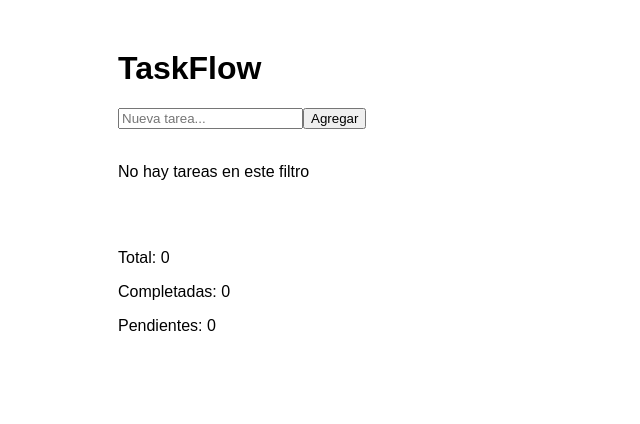
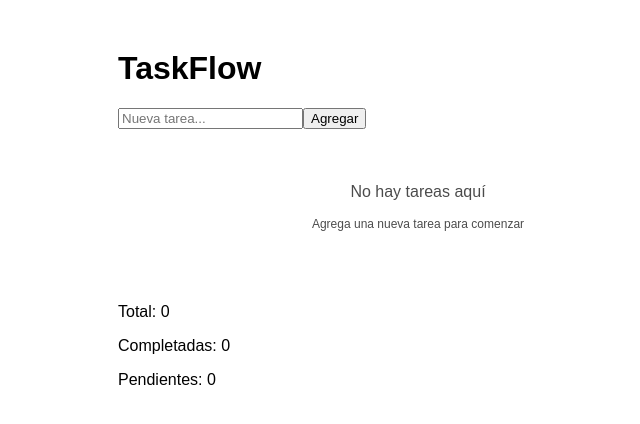
Before and after one commit to Fernando241/TaskFlow, a Vue app: page / in a window 1280 px wide. Shown: the top 424 px of the page, without its empty margins (222-862 px from the left). Built offline with nearby package versions, Linux system fonts and the light colour scheme.

Commit message:
feat: implement UI states (loading, empty, and task feedback)

```diff
--- a/src/components/tasks/TaskItem.vue
+++ b/src/components/tasks/TaskItem.vue
@@ -1,5 +1,10 @@
 <template>
-    <div class="task-item" :class="{ completed: task.completed }">
+    <div
+        class="task-item"
+        :class="{
+            completed: task.completed,
+            highlight: task.id === taskStore.lastAddedTaskId
+        }">
 
     <input
         type="checkbox"
@@ -83,4 +88,9 @@ const remove = () => {
     transform: scale(1.1);
 }
 
+.highlight {
+    background: #e0ffe0;
+    transition: background 0.5s ease;
+}
+
 </style>
--- a/src/components/tasks/TaskList.vue
+++ b/src/components/tasks/TaskList.vue
@@ -1,11 +1,21 @@
 <template>
     <div>
 
-    <p v-if="!taskStore.filteredTasks.length">
-        No hay tareas en este filtro
-    </p>
+        <div v-if="taskStore.isLoading" class="loading">
+            Cargando tareas...
+        </div>
 
-    <TransitionGroup name="task" tag="div" class="task-list">
+        <div v-else-if="!taskStore.filteredTasks.length" class="empty-state">
+            <p>No hay tareas aquí</p>
+            <small>Agrega una nueva tarea para comenzar</small>
+        </div>
+
+        <TransitionGroup
+            v-else
+            name="task"
+            tag="div"
+            class="task-list"
+        >
             <TaskItem
                 v-for="task in taskStore.filteredTasks"
                 :key="task.id"
@@ -63,4 +73,22 @@ const taskStore = useTaskStore()
     .task-list {
         position: relative;
     }
+
+    .empty-state {
+        text-align: center;
+        padding: 20px;
+        opacity: 0.7;
+    }
+
+    .empty-state small {
+        display: block;
+        margin-top: 5px;
+        font-size: 12px;
+    }
+
+    .loading {
+        text-align: center;
+        padding: 20px;
+        font-size: 14px;
+    }
 </style>
--- a/src/stores/taskStore.js
+++ b/src/stores/taskStore.js
@@ -4,6 +4,8 @@ export const useTaskStore = defineStore('task', {
     state: () => ({
     tasks: [],
     currentFilter: 'all', //'all' | 'completed' | 'pending'
+    isLoading: false,
+    lastAddedTaskId: null
     }),
 
     getters: {
@@ -44,12 +46,20 @@ export const useTaskStore = defineStore('task', {
     },
 
     addTask(task) {
-        this.tasks.push({
-        id: Date.now(),
-        title: task,
-        completed: false
-        })
+        const newTask = {
+            id: Date.now(),
+            title: task,
+            completed: false
+        }
+
+        this.tasks.push(newTask)
+        this.lastAddedTaskId = newTask.id
+
         this.saveTasks()
+
+        setTimeout(() => {
+            this.lastAddedTaskId = null
+        }, 1000)
     },
 
     toggleTask(id) {
@@ -81,9 +91,15 @@ export const useTaskStore = defineStore('task', {
         }
     },
 
-    init() {
+    async init() {
+        this.isLoading = true
+
+        await new Promise(resolve => setTimeout(resolve, 500)) // simulación
+
         this.loadTasks()
         this.loadFilter()
+
+        this.isLoading = false
     }
 
     }
--- a/src/views/HomeView.vue
+++ b/src/views/HomeView.vue
@@ -20,7 +20,7 @@ import TaskList from '@/components/tasks/TaskList.vue'
 const taskStore = useTaskStore()
 
 onMounted(() => {
-    taskStore.loadTasks()
+    taskStore.init()
 })
 </script>
 
```
Lines whose indentation alone changed are shown as unchanged.
